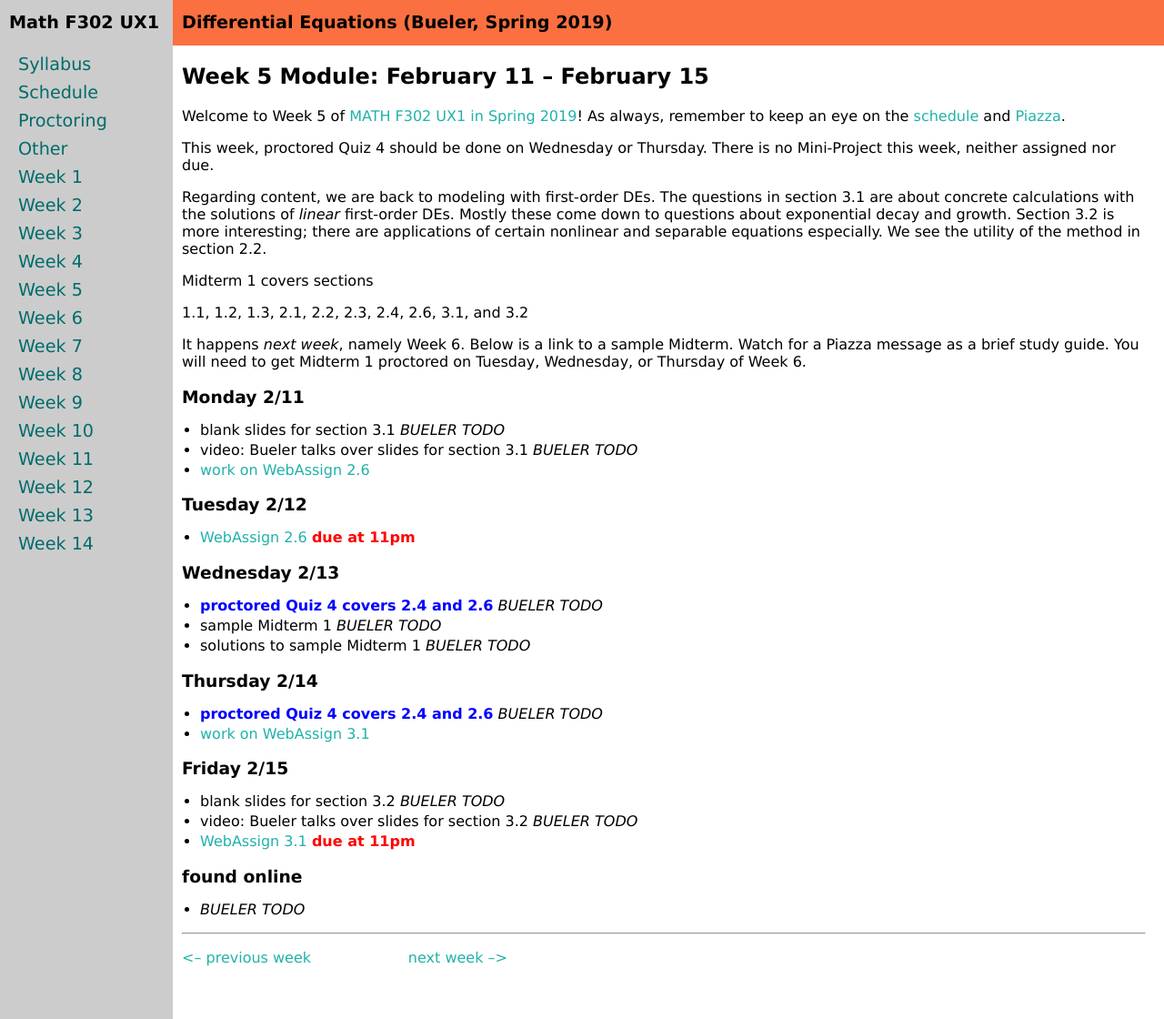
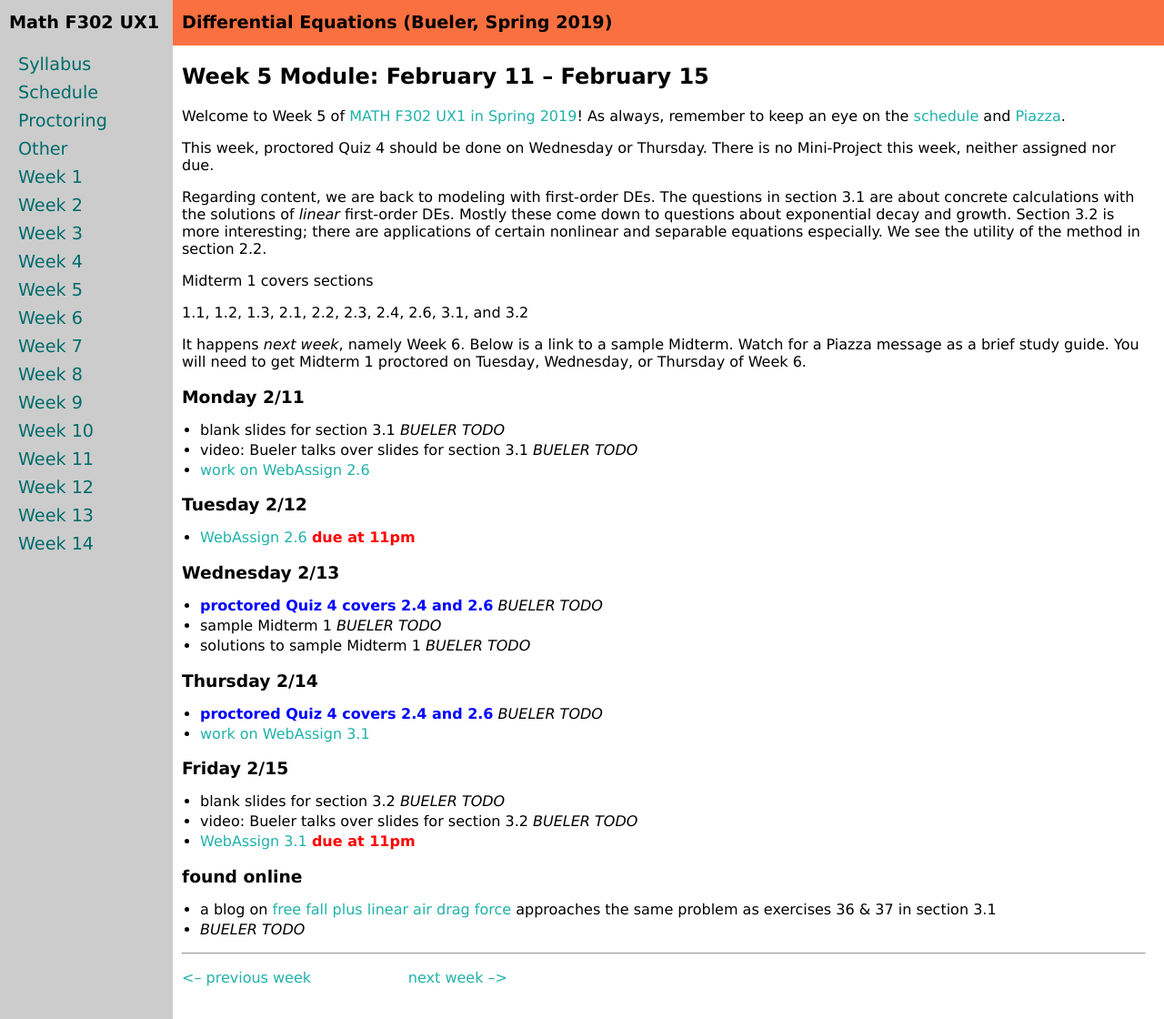
Before and after one commit to bueler/math302, a Jekyll site: the page built from week5.md, in a window 1280 px wide and 1120 px high. Shown: the whole window at 91% size. Built offline with Jekyll 4.4.1, drawn with Linux system fonts in a browser that asks for light colours.

Commit message:
link to one good resource

```diff
--- a/week5.md
+++ b/week5.md
@@ -40,6 +40,7 @@ It happens _next week_, namely Week 6.  Below is a link to a sample Midterm.  Wa
 * [WebAssign 3.1](https://www.webassign.net/) <span style="color:red">**due at 11pm**</span>
 
 ### found online
+* a blog on [free fall plus linear air drag force](http://www.sciencebits.com/MR_Stokes_Drag) approaches the same problem as exercises 36 & 37 in section 3.1
 *  _BUELER TODO_
 
 <hr>
```
